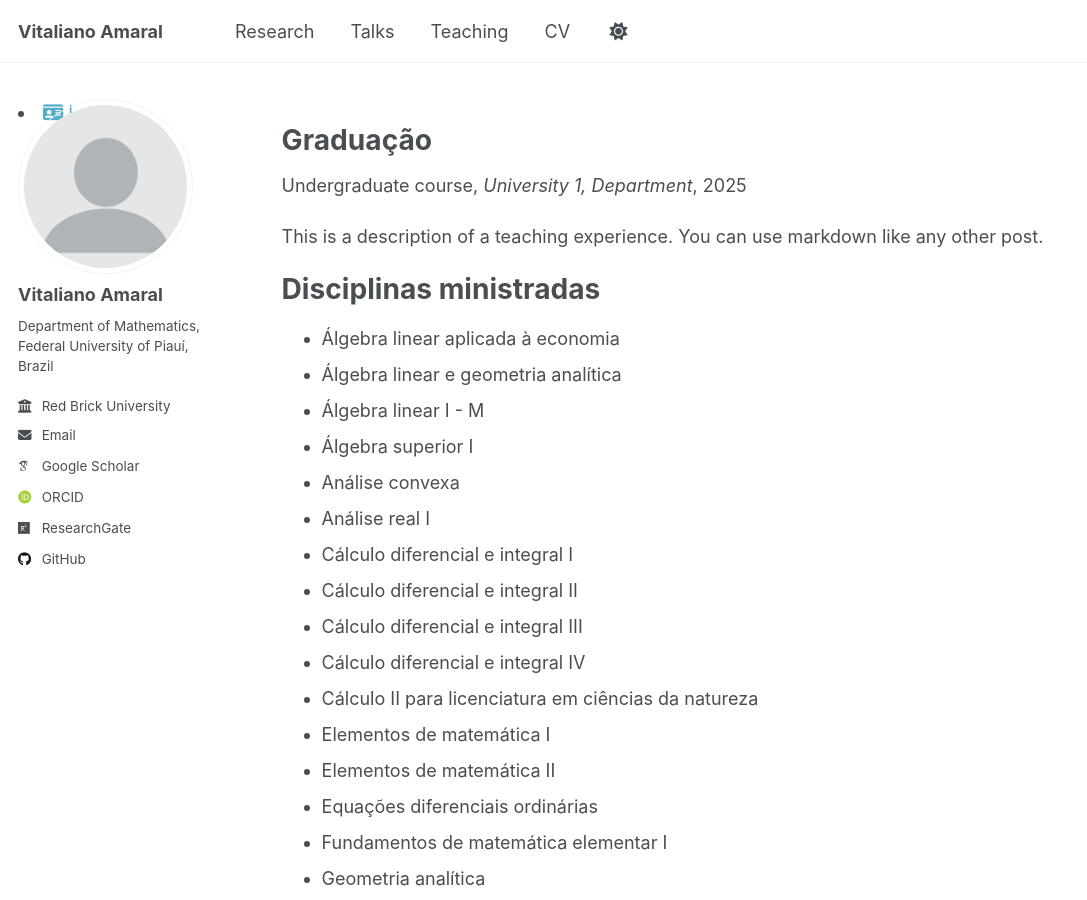
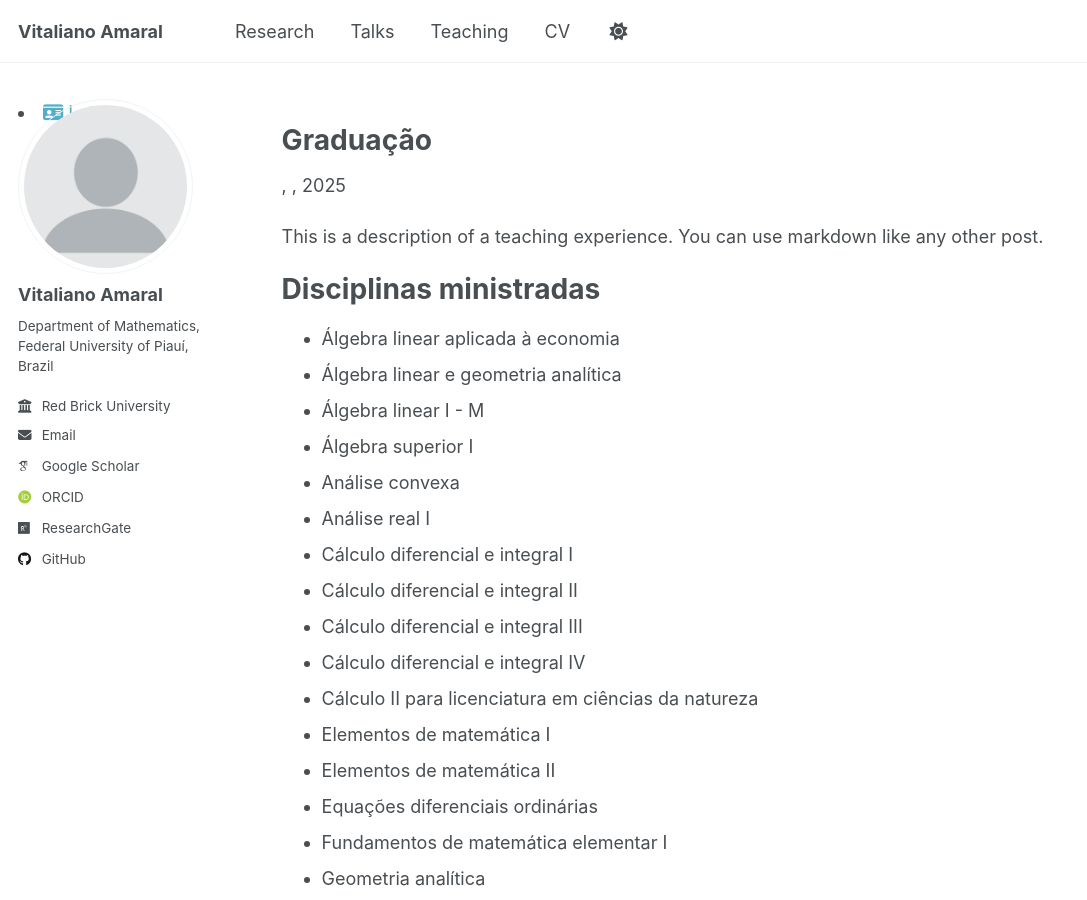
Before and after one commit to vitalianoamaral/vitalianoamaral.github.io, a Jekyll site: the page built from _teaching/2015-spring-teaching-2.md, in a window 1280 px wide and 900 px high. Shown: the whole window, without its empty margins (0-1087 px from the left). Built offline with Jekyll 4.4.1, drawn with Linux system fonts in a browser that asks for light colours; some web fonts are replaced; a file with an impossible date is left out; part of the change alters nothing that is shown.

Commit message:
Update 2015-spring-teaching-2.md

```diff
--- a/_teaching/2015-spring-teaching-2.md
+++ b/_teaching/2015-spring-teaching-2.md
@@ -1,11 +1,11 @@
 ---
 title: "Graduação"
 collection: teaching
-type: "Undergraduate course"
+#type: "Undergraduate course"
 permalink: /teaching/2014-spring-teaching-2
-venue: "University 1, Department"
+#venue: "University 1, Department"
 #date: 2014-01-01
-location: "City, Country"
+#location: "City, Country"
 ---
 
 This is a description of a teaching experience. You can use markdown like any other post.
```
